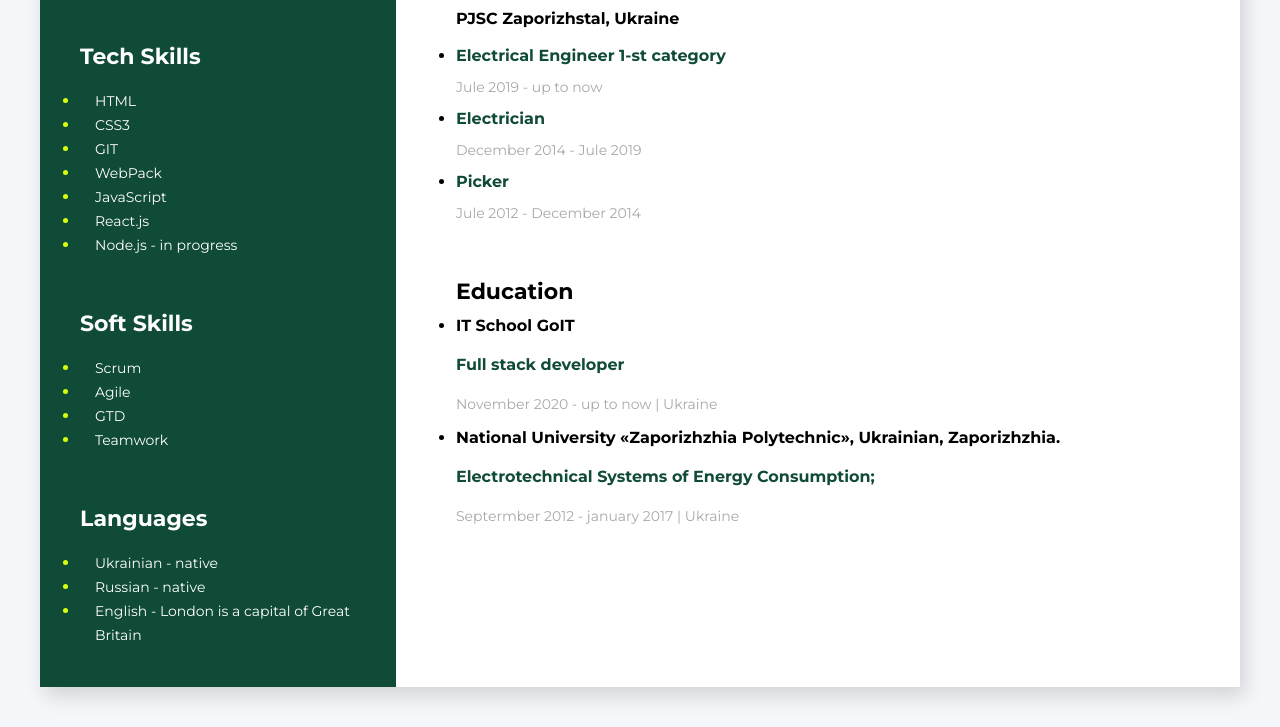
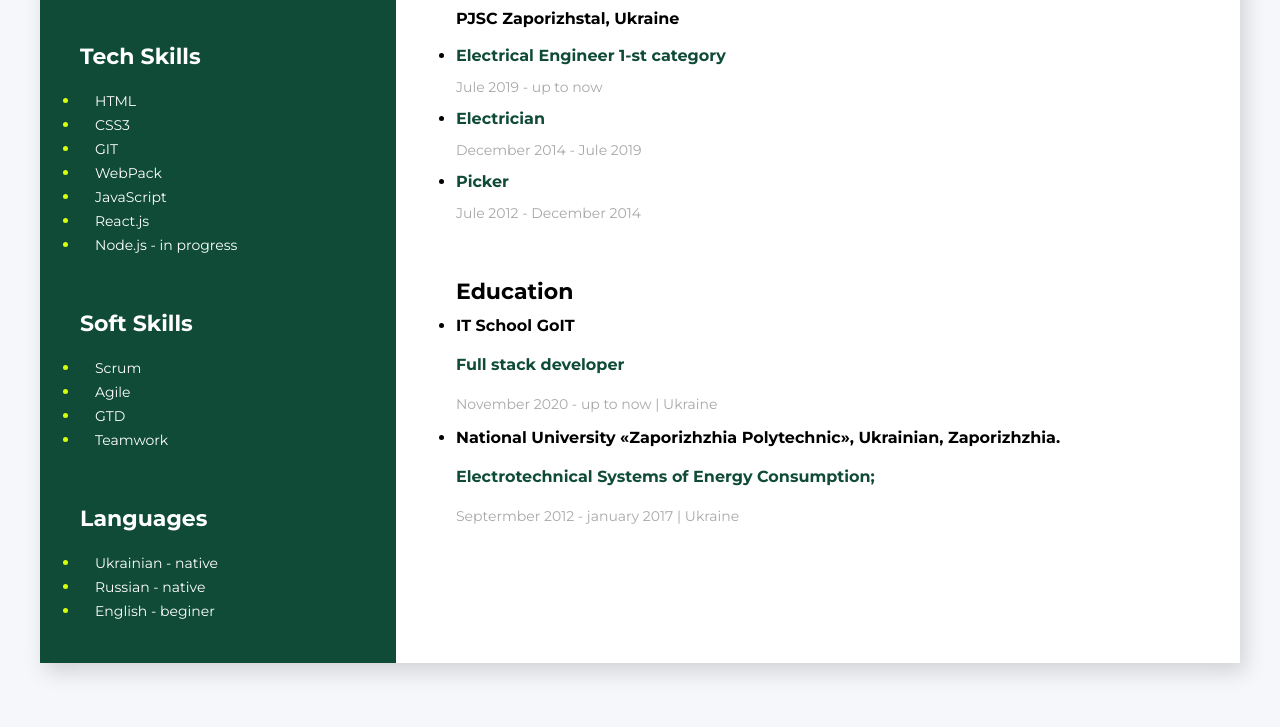
Before and after one commit to Danatey/my-resume, a plain HTML site: page index.html in a window 1280 px wide. Shown: the part 809-1536 px from the top of the page. After the commit the page ends 1512 px from the top, so only its background shows below. Drawn offline with Linux system fonts and the light colour scheme.

Commit message:
languages

```diff
--- a/index.html
+++ b/index.html
@@ -111,9 +111,7 @@
               <p class="skills">Russian - native</p>
             </li>
             <li class="skills-item">
-              <p class="skills">
-                English - London is a capital of Great Britain
-              </p>
+              <p class="skills">English - beginer</p>
             </li>
           </ul>
         </div>
```
